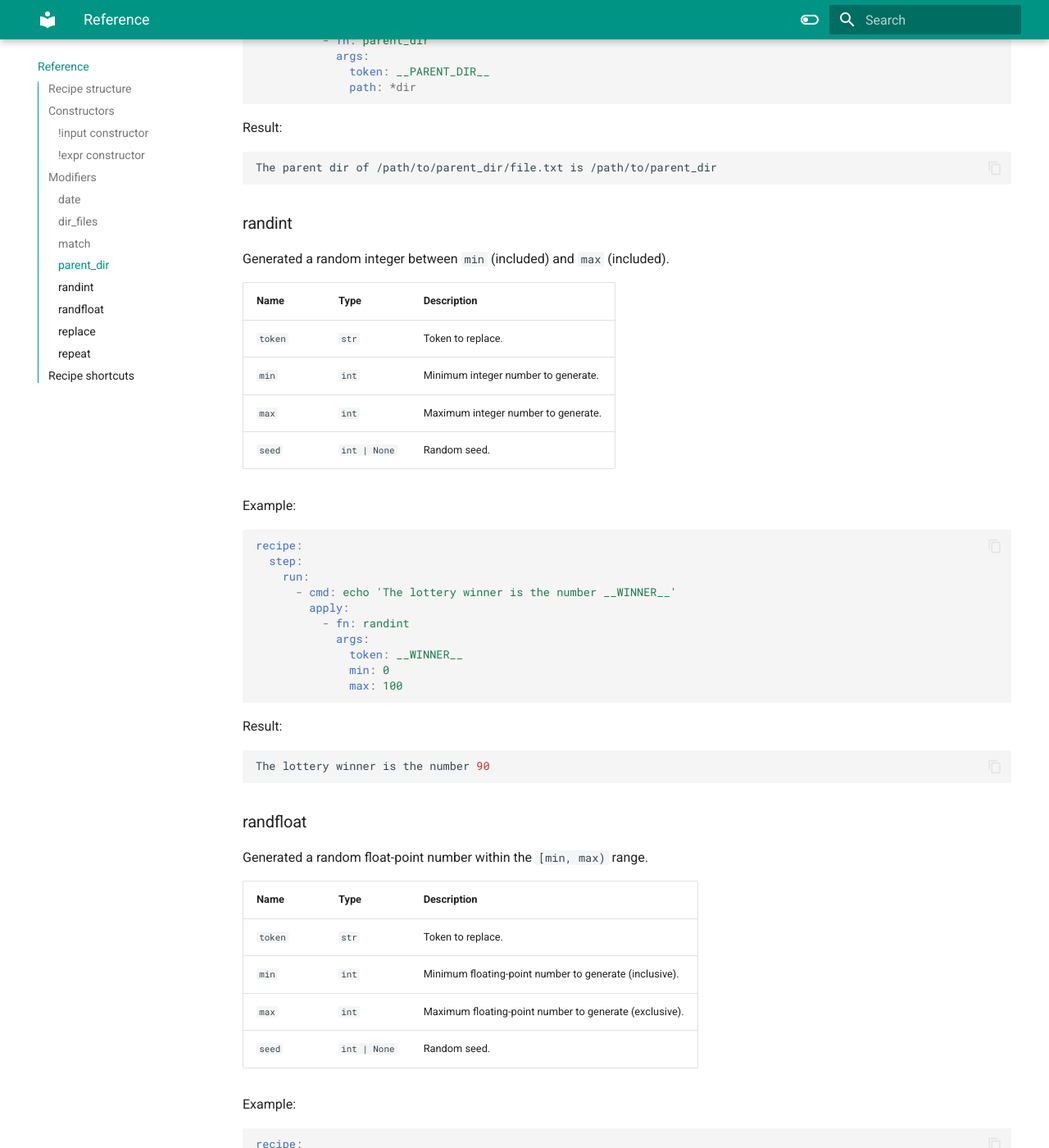
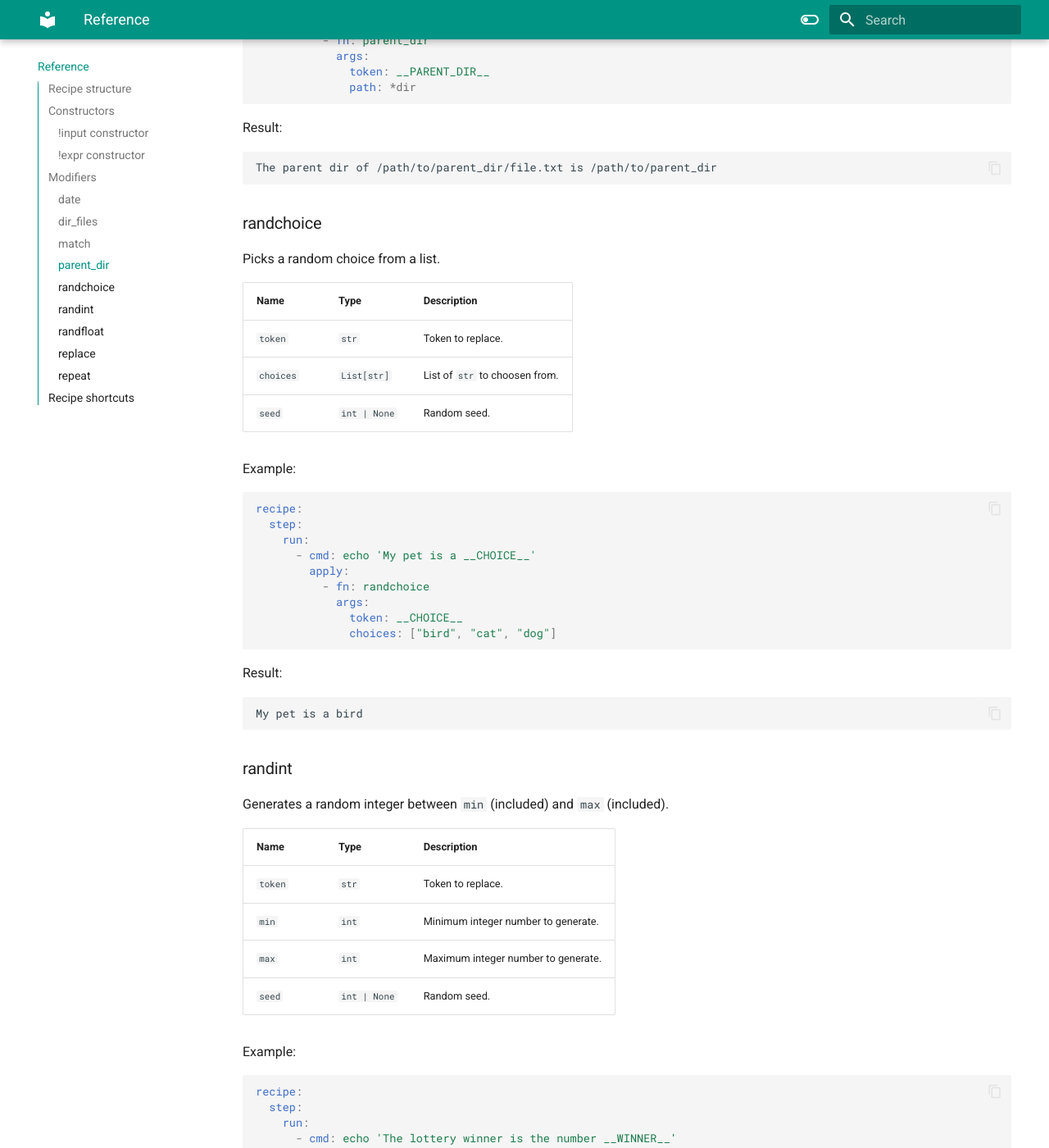
Before and after one commit to eagomez2/recp, an MkDocs documentation site: the page built from docs/reference.md, in a window 1280 px wide and 1400 px high, scrolled down 7760 px. Shown: the whole window at 82% size. Built offline with MkDocs 1.6.1 and Material for MkDocs 9.7.7, drawn with Linux system fonts in a browser that asks for light colours; comment, search, counter and statistics services are not loaded.

Commit message:
Add randchoice

````diff
--- a/docs/reference.md
+++ b/docs/reference.md
@@ -322,8 +322,35 @@ Result:
 The parent dir of /path/to/parent_dir/file.txt is /path/to/parent_dir
 ```
 
+### randchoice
+Picks a random choice from a list.
+
+| Name      | Type            | Description                    |
+|-----------|-----------------|--------------------------------|
+| `token`   | `str`           | Token to replace.              |
+| `choices` | `List[str]`     | List of `str` to choosen from. |
+| `seed`    | `int | None`    | Random seed.                   |
+
+Example:
+```yaml
+recipe:
+  step:
+    run:
+      - cmd: echo 'My pet is a __CHOICE__'
+        apply:
+          - fn: randchoice
+            args:
+              token: __CHOICE__
+              choices: ["bird", "cat", "dog"]
+```
+
+Result:
+```bash
+My pet is a bird
+```
+
 ### randint
-Generated a random integer between `min` (included) and `max` (included).
+Generates a random integer between `min` (included) and `max` (included).
 
 | Name    | Type         | Description                            |
 |---------|--------------|----------------------------------------|
````
Also changed, not shown: 1 other file.
